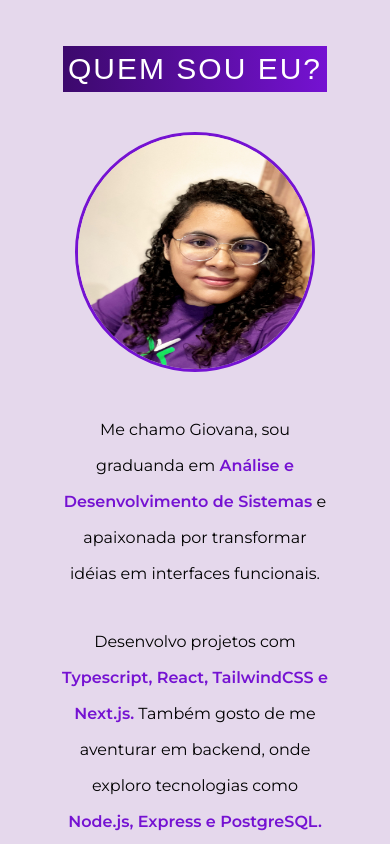
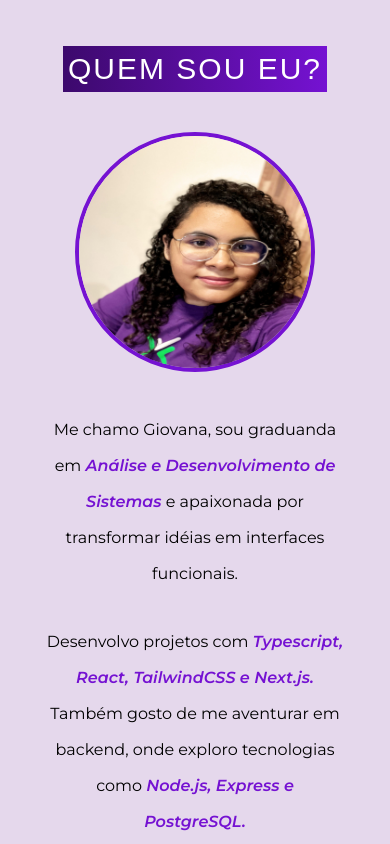
Before and after one commit to giovanaassis/my_portfolio, a React (Vite) app: page / in a window 390 px wide. Shown: the part 680-1524 px from the top of the page. Built offline with nearby package versions, Linux system fonts and the light colour scheme; a web font is replaced by a local one.

Commit message:
feat: made about me section responsive

```diff
--- a/src/components/AboutMeSection.tsx
+++ b/src/components/AboutMeSection.tsx
@@ -5,14 +5,17 @@ function AboutMeSection() {
     <section>
       <h1 className="highlightTitle mx-auto">Quem sou eu?</h1>
 
-      <div className="flex flex-col gap-10 items-center justify-center mt-10 text-center leading-9">
-        <img
-          src={ProfileImage}
-          alt="my-profile-image"
-          className="rounded-full w-60 h-60 border-3 border-primary-purple"
-        />
+      <div className="flex flex-col md:flex-row gap-10 items-center justify-center mt-10 text-center leading-9">
 
-        <div>
+        <div className="w-60 h-60 rounded-full overflow-hidden border-4 border-primary-purple shrink-0">
+          <img
+            src={ProfileImage}
+            alt="my-profile-image"
+            className="w-full h-full object-cover"
+          />
+        </div>
+
+        <div className="w-[300px] md:w-[500px] md:text-left">
           <p>
             Me chamo Giovana, sou graduanda em{" "}
             <span className="highlightText">
@@ -38,7 +41,7 @@ function AboutMeSection() {
             <span className="highlightText"> Desenvolvedora JR / Estágio.</span>
           </p>
 
-          <a href="/cv-giovana-assis.pdf" download="cv-giovana-assis.pdf" >
+          <a href="/cv-giovana-assis.pdf" download="cv-giovana-assis.pdf">
             <button className="primaryButton">baixar currículo</button>
           </a>
         </div>
--- a/src/index.css
+++ b/src/index.css
@@ -103,6 +103,7 @@
   .highlightText {
     color: var(--color-primary-purple);
     font-weight: 600;
+    font-style: italic;
   }
 
   .primaryButton {
```
Also changed, not shown: src/App.tsx (line endings or trailing spaces), src/assets/profile-image.jpg.
